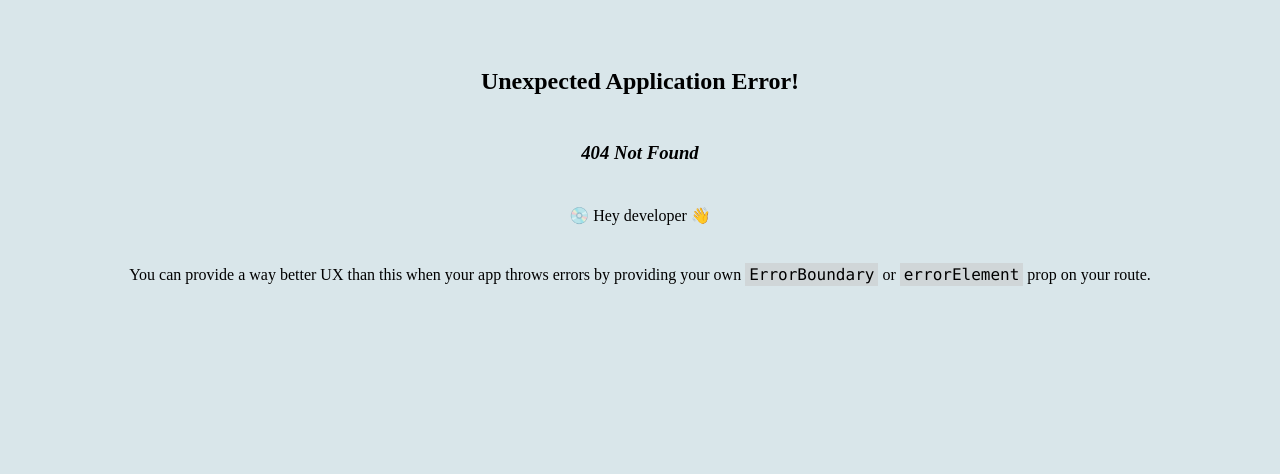
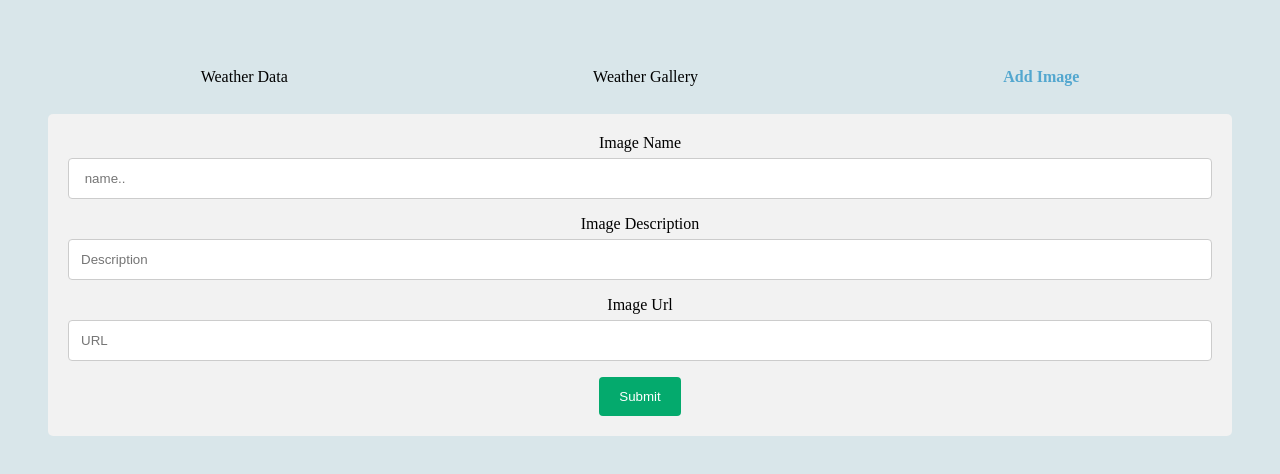
Before and after one commit to antonydng91/React-Weather-Application, a React (Create React App) app: page /addToList in a window 1280 px wide. Before the commit this address had no page. Shown: the top 474 px of the page. Built offline with nearby package versions, Linux system fonts and the light colour scheme.

Commit message:
Added form

```diff
--- a/src/App.js
+++ b/src/App.js
@@ -1,6 +1,7 @@
 import React from "react";
 import './App.css';
 import WeatherGallery from './views/js/WeatherGallery';
+import ImageAddRequest from './views/js/ImageAddRequest';
 import WeatherMainContainer from "./views/js/WeatherMainContainer";
 import LinkForNav from './views/js/LinkNav';
 
@@ -32,6 +33,11 @@ export default function App() {
           element: <WeatherGallery />,
 
         },
+        {
+          path: "addToList",
+          element: <ImageAddRequest />,
+
+        },
       ],
     },
   ]);
--- a/src/store/store.js
+++ b/src/store/store.js
@@ -1,33 +1,25 @@
 import {createStore} from 'redux';
 
-const counterReduce=(state={counter:0,showCounter:true},action)=>{
+const imageReducer=(state={imageName:"",imageUrl:"",imageDescription:""},action)=>{
 
-    if(action.type=="increment"){
+    switch (action.type){
+
+    case "addImage":
 
       return {
         ...state,
-        counter: state.counter + 1,
+        ...action.payload
 
       };
-    }
-    if(action.type=="decrement"){
-        return {
-            ...state,
-            counter: state.counter + 1,
-          };
-      }
 
-      if(action.type=="toggle"){
-        return {
-            ...state,
-            showCounter:!state.showCounter
-          };
-      }
+      default:
+
 
       return state;
+    }
 
-}
+  }
 
-const store=createStore(counterReduce);
+const store=createStore(imageReducer);
 
 export default store;
--- a/src/views/css/WeatherView.scss
+++ b/src/views/css/WeatherView.scss
@@ -230,3 +230,35 @@
     height: 500px;
     object-fit: cover;
 }
+
+
+
+input[type=text], select, textarea {
+  width: 100%;
+  padding: 12px;
+  border: 1px solid #ccc;
+  border-radius: 4px;
+  box-sizing: border-box;
+  margin-top: 6px;
+  margin-bottom: 16px;
+  resize: vertical;
+}
+
+input[type=submit] {
+  background-color: #04AA6D;
+  color: white;
+  padding: 12px 20px;
+  border: none;
+  border-radius: 4px;
+  cursor: pointer;
+}
+
+input[type=submit]:hover {
+  background-color: #45a049;
+}
+
+.container {
+  border-radius: 5px;
+  background-color: #f2f2f2;
+  padding: 20px;
+}
--- a/src/views/js/ImageAddRequest.js
+++ b/src/views/js/ImageAddRequest.js
@@ -1,43 +1,31 @@
 
-
+import {useDispatch} from 'react-redux';
 
 
 export default function ImageAdditionRequest(){
 
-
-
+    const dispatch = useDispatch();
 
     const onFormSubmit=(e)=>{
-
         const formData= new FormData(e);
-
-       console.log(formData)
-
+        const finalData = Object.fromEntries(formData.entries());
+        dispatch({action:"addImage",payload:finalData})
     }
 
+ return(
+ <>
+<div className="container">
+  <form  onSubmit={onFormSubmit}>
+    <label htmlFor="imageName">Image  Name</label>
+    <input type="text" id="imageName" name="name" placeholder=" name.."/>
 
+    <label htmlFor="imageDescription">Image  Description</label>
+    <input type="text" id="imageDescription" name="description" placeholder="Description"/>
 
-    return(
-
-    <>
-
-  <form  onSubmit={onFormSubmit}>
-    <label htmlFor="fname">First Name</label>
-    <input type="text" id="fname" name="firstname" required placeholder="Your name.."/>
-
-    <label htmlFor="lname">Last Name</label>
-    <input type="text" id="lname" name="lastname" required placeholder="Your last name.."/>
-
-    <label htmlFor="country">Country</label>
-    <select id="country" name="country">
-      <option value="australia">Australia</option>
-      <option value="canada">Canada</option>
-      <option value="usa">USA</option>
-    </select>
+    <label htmlFor="imageUrl">Image  Url</label>
+    <input type="text" id="imageUrl" name="url" required placeholder="URL"/>
 
     <input type="submit" value="Submit"/>
-  </form>
+  </form></div>
  </>)
-
-
 }
--- a/src/views/js/LinkNav.js
+++ b/src/views/js/LinkNav.js
@@ -4,7 +4,7 @@ import {NavLink,Outlet} from 'react-router-dom';
 
 
 export default function LinkForNav(){
-  return(<>  <section className="weather_widget_tab_container" style={{width:'100%'}}><NavLink to="/"  className={({isActive})=>isActive?"highlighted_city_tab weather_widget_tab":"weather_widget_tab"}>Weather Data</NavLink><NavLink className={({isActive})=>isActive?"highlighted_city_tab weather_widget_tab":"weather_widget_tab"} to="/weatherGallery">Weather Gallery</NavLink></section>
-
+  return(<>  <section className="weather_widget_tab_container" style={{width:'100%'}}><NavLink to="/"  className={({isActive})=>isActive?"highlighted_city_tab weather_widget_tab":"weather_widget_tab"}>Weather Data</NavLink><NavLink className={({isActive})=>isActive?"highlighted_city_tab weather_widget_tab":"weather_widget_tab"} to="/weatherGallery">Weather Gallery</NavLink>
+  <NavLink className={({isActive})=>isActive?"highlighted_city_tab weather_widget_tab":"weather_widget_tab"} to="/addToList">Add Image</NavLink></section>
   <Outlet></Outlet></>)
 }
```
